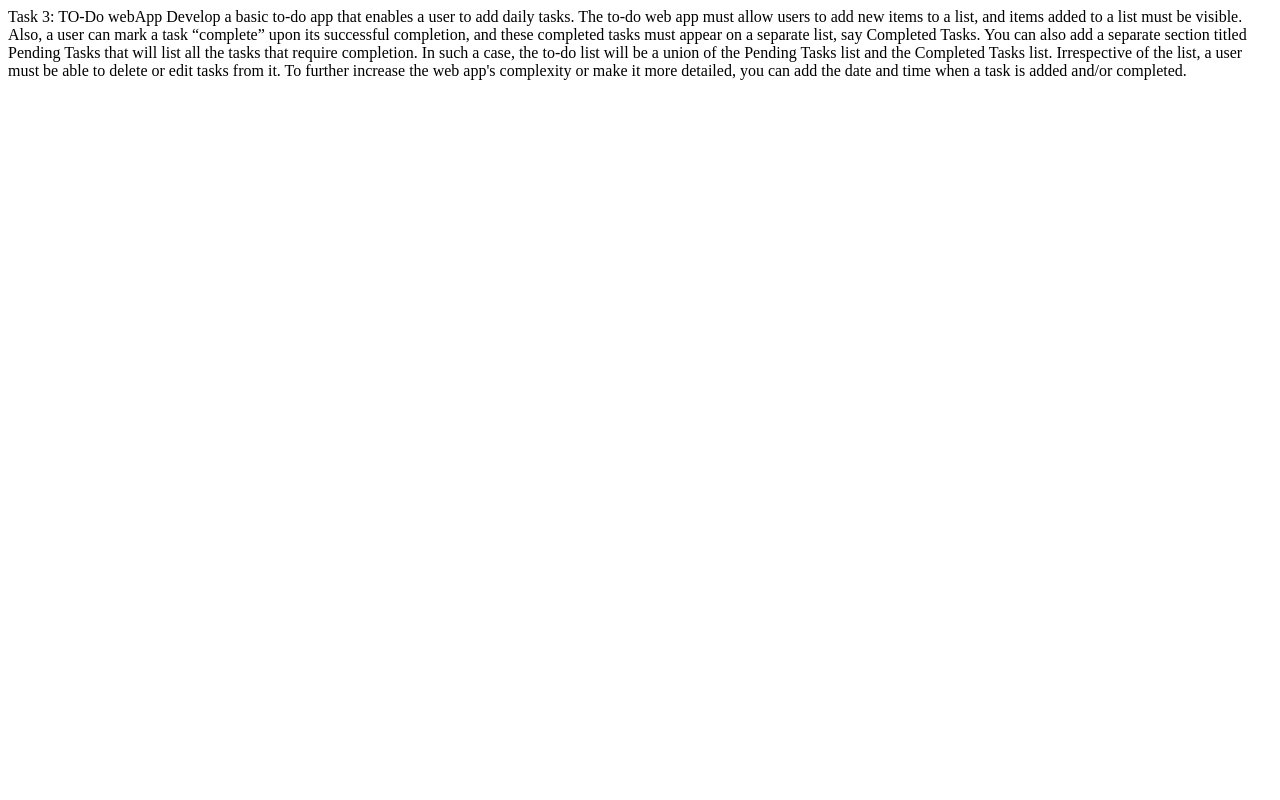
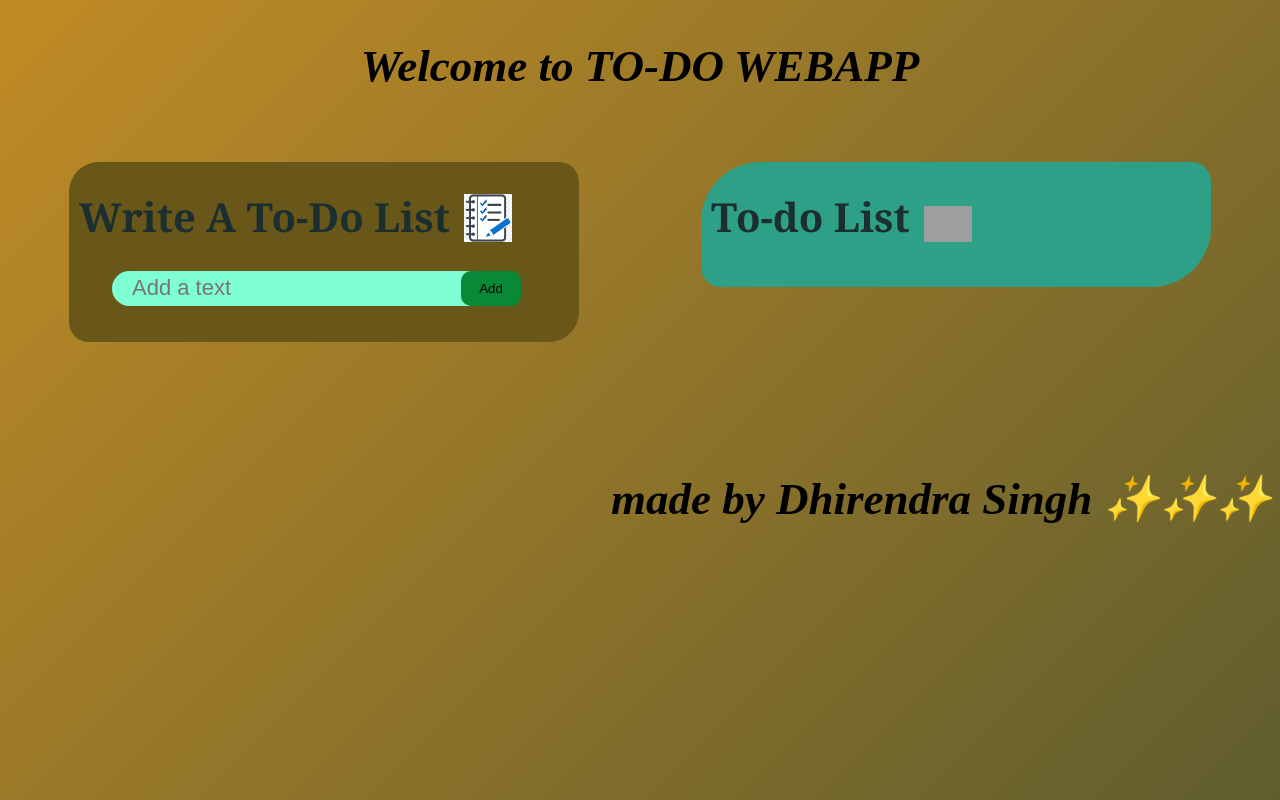
Before and after one commit to dhirendra2834/OIBSIP, a plain HTML site: page task3/index.html in a window 1280 px wide. Drawn offline with Linux system fonts and the light colour scheme; grey boxes are pictures that could not be loaded.

Commit message:
Add files via upload

```diff
--- /dev/null
+++ b/task3/index.css
@@ -0,0 +1,152 @@
+body {
+	background: linear-gradient(135deg,  #e73c7e, #dc9822, #1a3d35);
+	background-size: 400% 400%;
+	animation: gradient 15s ease infinite;
+	height: 94vh;
+}
+
+@keyframes gradient {
+	0% {
+		background-position: 0% 50%;
+	}
+	50% {
+		background-position: 100% 50%;
+	}
+	100% {
+		background-position: 0% 50%;
+	}
+}
+#mainhead{
+    font-size: 45px;
+     text-align: center;
+      text-transform:initial;
+       margin-top: 40px;
+       font-style:oblique;
+}
+#header1{
+    margin:auto;
+    padding-left:10px;
+
+    color: rgb(28, 47, 48);
+    width:500px;
+    min-height: 180px;
+    margin-top: 15px;
+    background-color: rgb(105, 87, 25);
+    border-top-left-radius: 30px;
+    border-top-right-radius: 20px;
+    border-bottom-right-radius: 30px;
+    border-bottom-left-radius: 20px;
+    margin-top: 40px;
+
+
+}
+#header2{
+    margin:auto;
+    padding-left:10px;
+    font-weight: bolder;
+    color: rgb(28, 47, 48);
+    width:500px;
+   min-height: 100px;
+    margin-top: 55px;
+    background-color: rgb(47, 160, 136);
+    border-top-left-radius: 60px;
+    border-top-right-radius: 20px;
+    border-bottom-right-radius: 60px;
+    border-bottom-left-radius: 20px;
+    margin-top: 40px;
+}
+.largebox{
+    display: flex;
+    flex-wrap: wrap;
+}
+#heading{
+    display:inline-block;
+    font-weight: 900;
+    font-size: 40px;
+    margin-right: 10px;
+    font-family:Cambria, Cochin, Georgia, Times, 'Times New Roman', serif;
+}
+#todo_book{
+    width:3rem;
+    position: relative;
+    top:10px;
+}
+input{
+    font-size: 22px;
+    width:22rem;
+    border-radius: 20px;
+    padding-left: 20px;
+    border:none;
+    outline:none;
+    background:transparent;
+    background-color: aquamarine;
+}
+button{
+    position: relative;
+   cursor: pointer;
+right:25px;
+width:60px;
+background-color: rgb(9, 136, 55);
+border-radius: 10px;
+padding:10px;
+border:none;
+}
+#contain{
+    display:flex;
+    justify-content: center;
+}
+
+ul li{
+    padding:12px 4px 12px 50px;
+    font-size: 25px;
+    list-style: none;
+    user-select: none;
+    cursor: pointer;
+    position: relative;
+}
+ul li::before{
+content:'';
+position:absolute;
+height:26px;
+width:26px;
+border-radius:50%;
+background-size:cover;
+background-position: center;
+border:2px solid black;
+/* background-image: url(Checked.png); */
+
+top:12px;
+left:8px;
+
+}
+ul li.checked{
+    color:#555;
+    text-decoration:line-through;
+}
+ul li.checked::before{
+    background-image: url(Checked.png);
+}
+ul li span{
+    position:absolute;
+    right:10px;
+    top:5px;
+    width:35px;
+    height:35px;
+    font-size:24px;
+    color:#242323;
+    line-height: 40px;
+    text-align: center;
+    border-radius: 50%;
+}
+ul li span:hover{
+    background: #edeef0;
+}
+
+#footer{
+    font-size: 45px;
+    text-align:right;
+
+     position: relative;
+    font-style: italic;
+      top:100px;
+}
--- a/task3/index.html
+++ b/task3/index.html
@@ -1,8 +1,34 @@
-Task 3: TO-Do webApp
- Develop a basic to-do app that enables a user to add daily tasks.
+<!DOCTYPE html>
+<html lang="en">
+<head>
+    <meta charset="UTF-8">
+    <meta http-equiv="X-UA-Compatible" content="IE=edge">
+    <meta name="viewport" content="width=device-width, initial-scale=1.0">
+    <title>Todo list</title>
+    <link rel="stylesheet" href="./index.css" class="css">
 
-The to-do web app must allow users to add new items to a list, and items added to a list must be visible. Also, a user can mark a task “complete” upon its successful completion, and these completed tasks must appear on a separate list, say Completed Tasks.
+</head>
+<body>
+    <h1  id="mainhead">Welcome to TO-DO WEBAPP</h1>
+    <div class="largebox">
+    <div id="header1">
+        <h1 id="heading">Write A To-Do List </h1>
+        <img id= "todo_book"  src="book.png" alt="todo-list-image">
+        <div id="contain">
+            <input type="text"id="input-box"  placeholder="Add a text " >
+            <button type="submit" onclick="add()">Add</button>
+        </div>
+        </div>
 
-You can also add a separate section titled Pending Tasks that will list all the tasks that require completion. In such a case, the to-do list will be a union of the Pending Tasks list and the Completed Tasks list. Irrespective of the list, a user must be able to delete or edit tasks from it.
+    <div id="header2">
+        <h1 id="heading">To-do List </h1>
+        <img id= "todo_book"  src="https://img.freepik.com/premium-vector/cute-flat-cartoon-illustration-with-copybook-list-concept-planner-selfcare_637721-270.jpg?w=740" alt="todo-list-image">
+    <ul id="list-container">
 
-To further increase the web app's complexity or make it more detailed, you can add the date and time when a task is added and/or completed.
+    </ul>
+    <script src="script.js"></script>
+</div>
+</div>
+<h1 id="footer">made by Dhirendra Singh ✨✨✨</h1>
+</body>
+</html>
--- /dev/null
+++ b/task3/script.js
@@ -0,0 +1,37 @@
+const inputBox=document.getElementById("input-box");
+const listContainer=document.getElementById("list-container");
+
+function add(){
+    if(inputBox.value=='')
+      alert("You must write a todo list ");
+    else{
+
+        let li=document.createElement('li');
+        li.innerHTML =inputBox.value;
+        listContainer.appendChild(li);
+        let span=document.createElement("span");
+        span.innerHTML="\u00d7";
+        li.appendChild(span);
+    }
+inputBox.value="";
+saveData();
+}
+listContainer.addEventListener("click",function(e){
+    if(e.target.tagName==="LI"){
+        e.target.classList.toggle("checked");
+        saveData();
+    }
+    else if(e.target.tagName==="SPAN"){
+        e.target.parentElement.remove();
+        saveData();
+    }
+},false);
+// after refresh todo list remain previous list
+function  saveData(){
+    localStorage.setItem("data",listContainer.innerHTML);
+}
+
+function showlist(){
+    listContainer.innerHTML=localStorage.getItem("data");
+}
+showlist();
```
Also changed, not shown: task3/Checked.png (added), task3/book.png (added).
